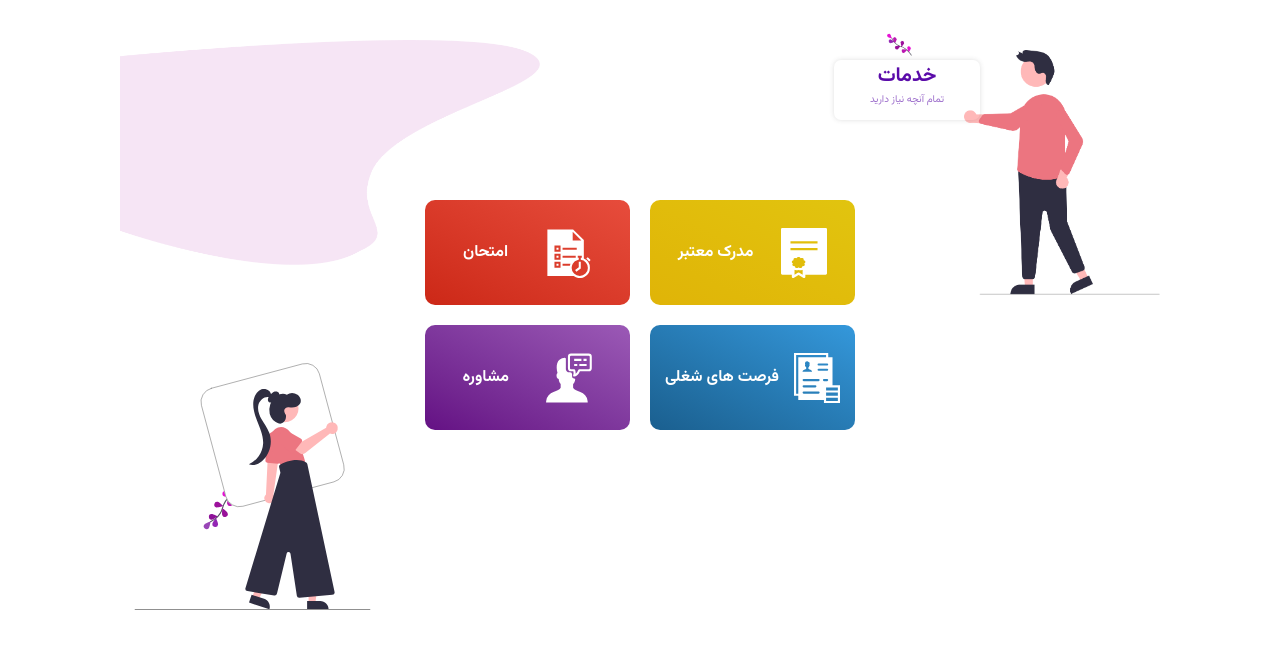
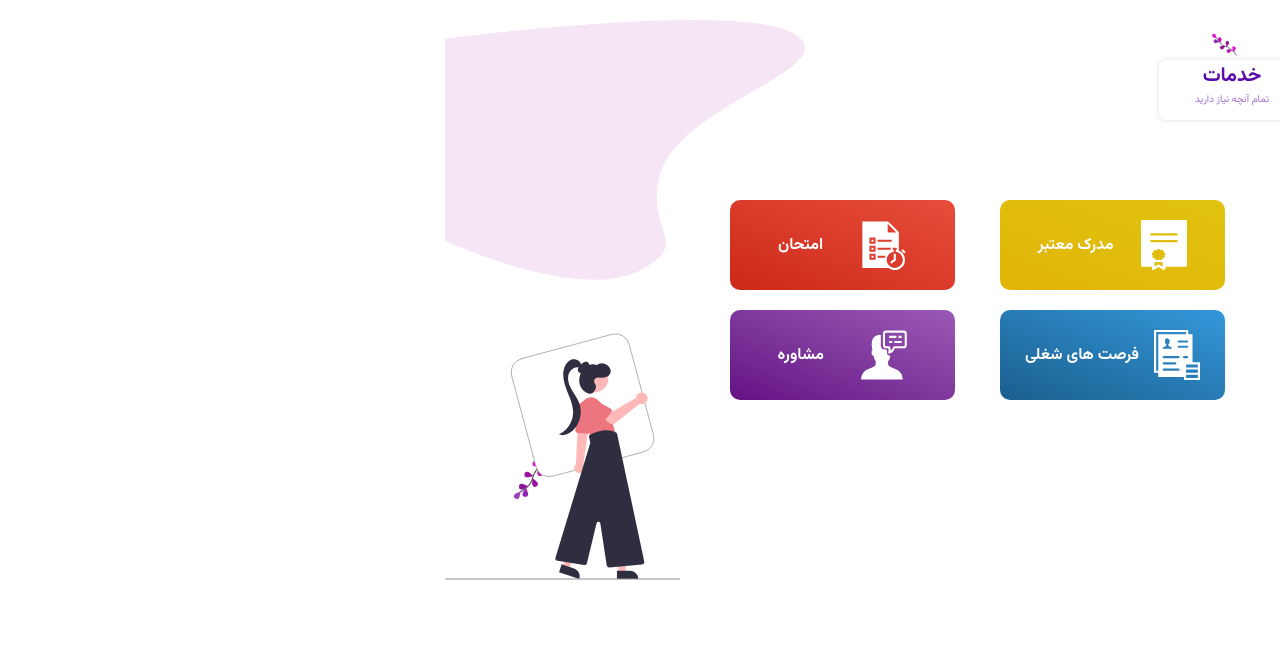
Before and after one commit to alimooo1/Sadrun_Project, a React (Vite) app in the folder sadrun-project/: page / in a window 1280 px wide. Shown: the top 648 px of the page. Built offline with nearby package versions, Linux system fonts and the light colour scheme.

Commit message:
correction servise cart style

```diff
--- a/sadrun-project/src/components/ServiceCart/ServiceCart.scss
+++ b/sadrun-project/src/components/ServiceCart/ServiceCart.scss
@@ -22,6 +22,7 @@
   grid-template-columns: repeat(2, 1fr);
   grid-template-rows: repeat(2, 1fr);
   gap: 2rem;
+  @include size(50%,50%);
 
 }
 
@@ -30,7 +31,9 @@
   display: flex;
   justify-content: space-evenly;
   align-items: center;
-  @include size(20.5rem, 10.5rem);
+  // @include size(20.5rem, 10.5rem);
+  @include size(90%,100%);
+  padding:2rem 1rem;
 
   &:nth-child(1) {
     background-image: linear-gradient(to right top, #e0b408, #e0b809, #e1bc0b, #e1c00d, #e1c40f);
@@ -61,8 +64,9 @@
 }
 
 .path {
-  @include size(42rem, 22.5rem);
-    @include position(absolute, $top: -6rem, $left: 0);
+  // @include size(42rem, 22.5rem);
+  @include size(36rem, 26rem);
+    @include position(absolute, $top: -8rem, $left: 0);
 }
 
 
@@ -70,8 +74,9 @@
 
 
 .girlFlowerSet {
-  @include size(26.5rem, 25rem);
-    @include position(absolute, $bottom: -4rem, $left: 0);
+  @include size(23.5rem, 25rem);
+    @include position(absolute, $bottom: -4rem, $left:0);
+
 }
 
 .boy {
```
